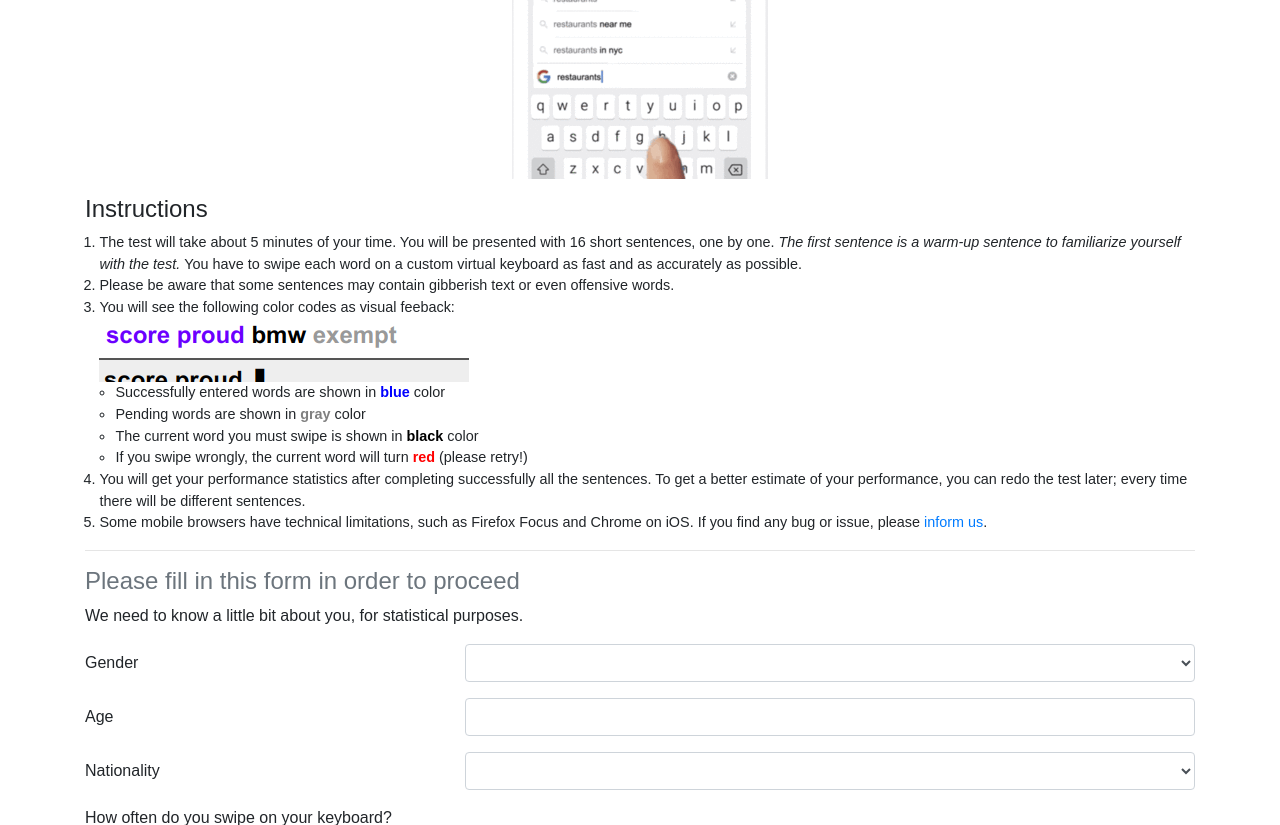
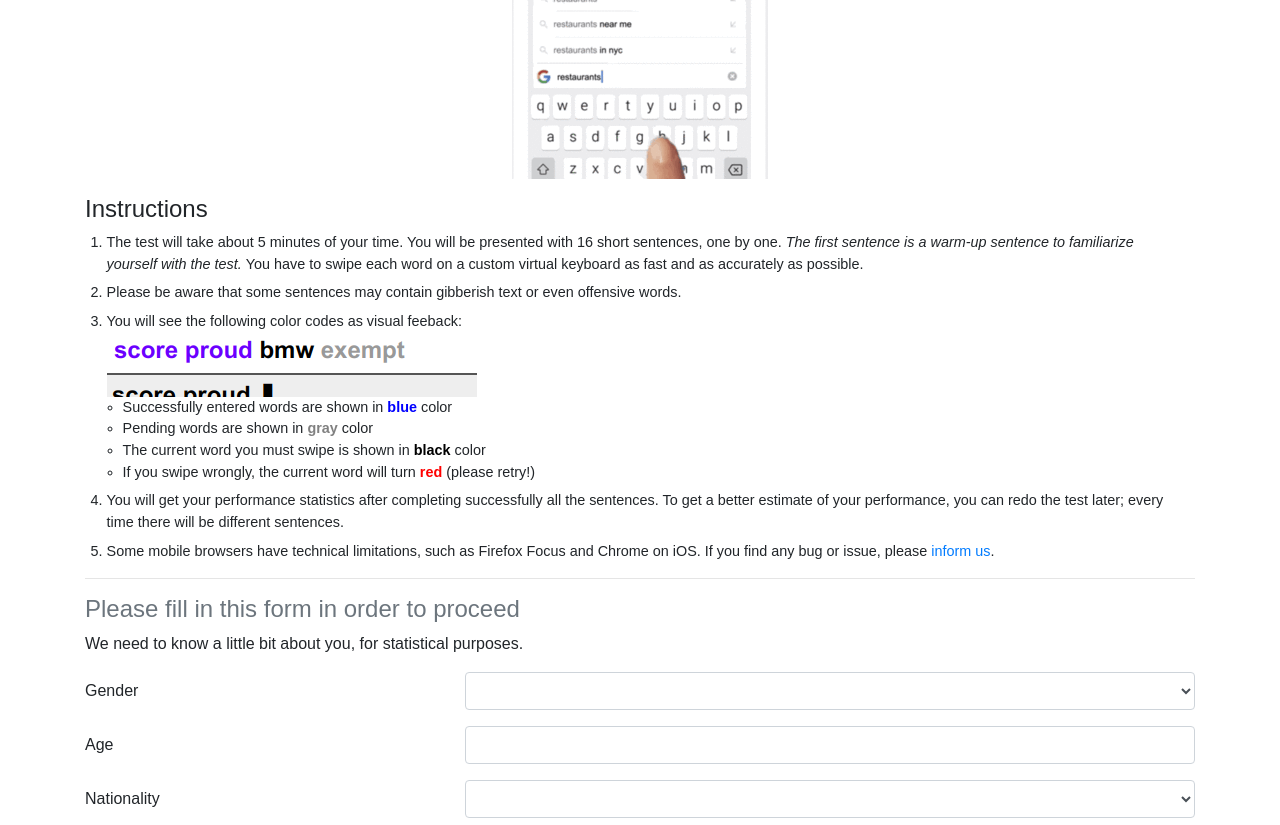
Before and after one commit to luileito/swipetest, a PHP site: page / in a window 1280 px wide. Shown: the part 194-1019 px from the top of the page. Run offline with PHP 8.4, Linux system fonts and the light colour scheme; data that the repository does not hold is empty.

Commit message:
Update styles

```diff
--- a/css/common.css
+++ b/css/common.css
@@ -20,6 +20,12 @@ body {
 .list-indented {
   padding-left: 1em;
 }
+.list-spaced li {
+  margin: 0.5em;
+}
+.list-nospaced li {
+  margin: 0;
+}
 .mt {
   margin-top: 1em;
 }
--- a/css/keyb.css
+++ b/css/keyb.css
@@ -17,6 +17,7 @@ body,
   overflow: hidden;
 }
 .container {
+  margin: 0 !important;
   padding: 0 !important;
 }
 .info {
```
